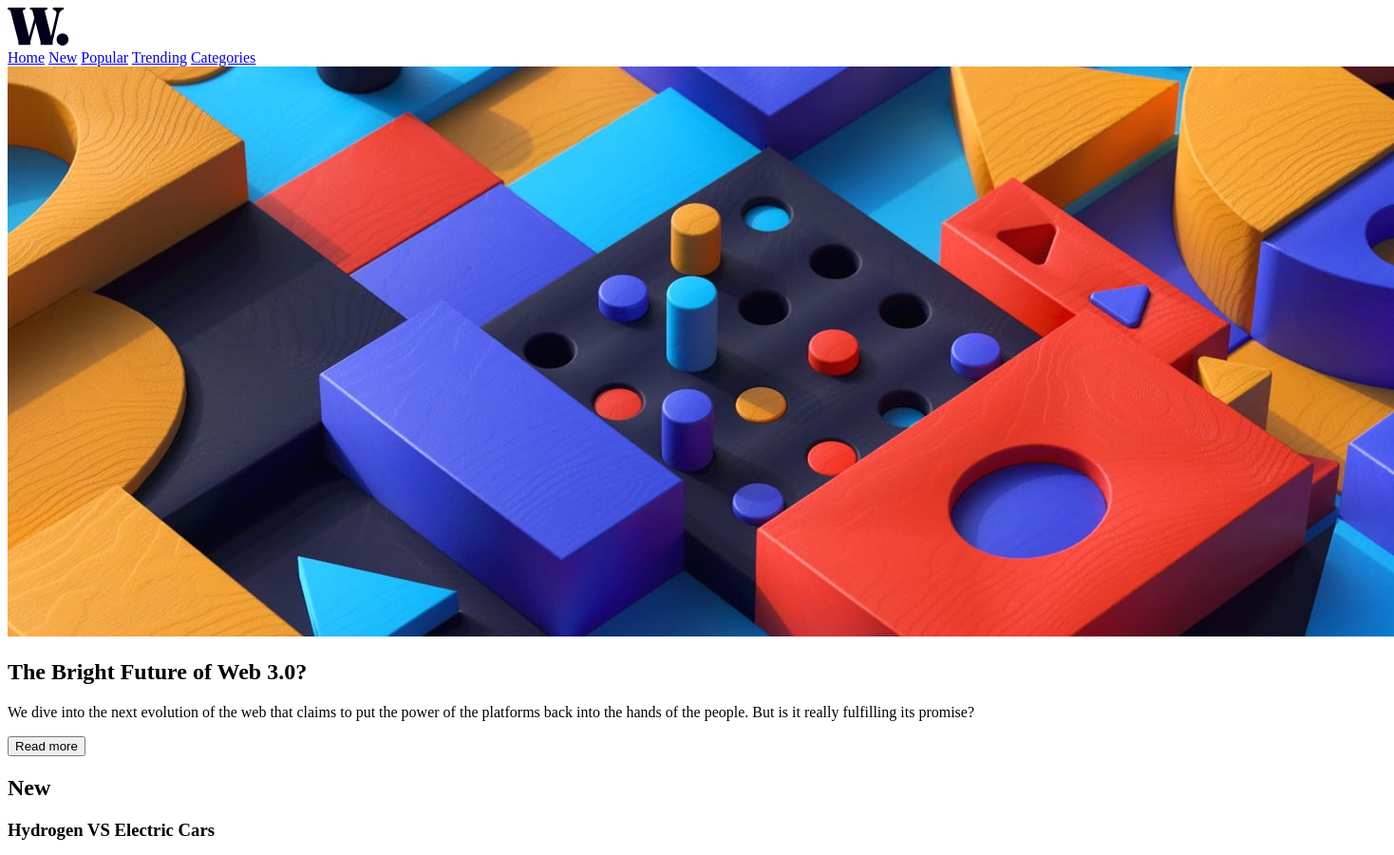
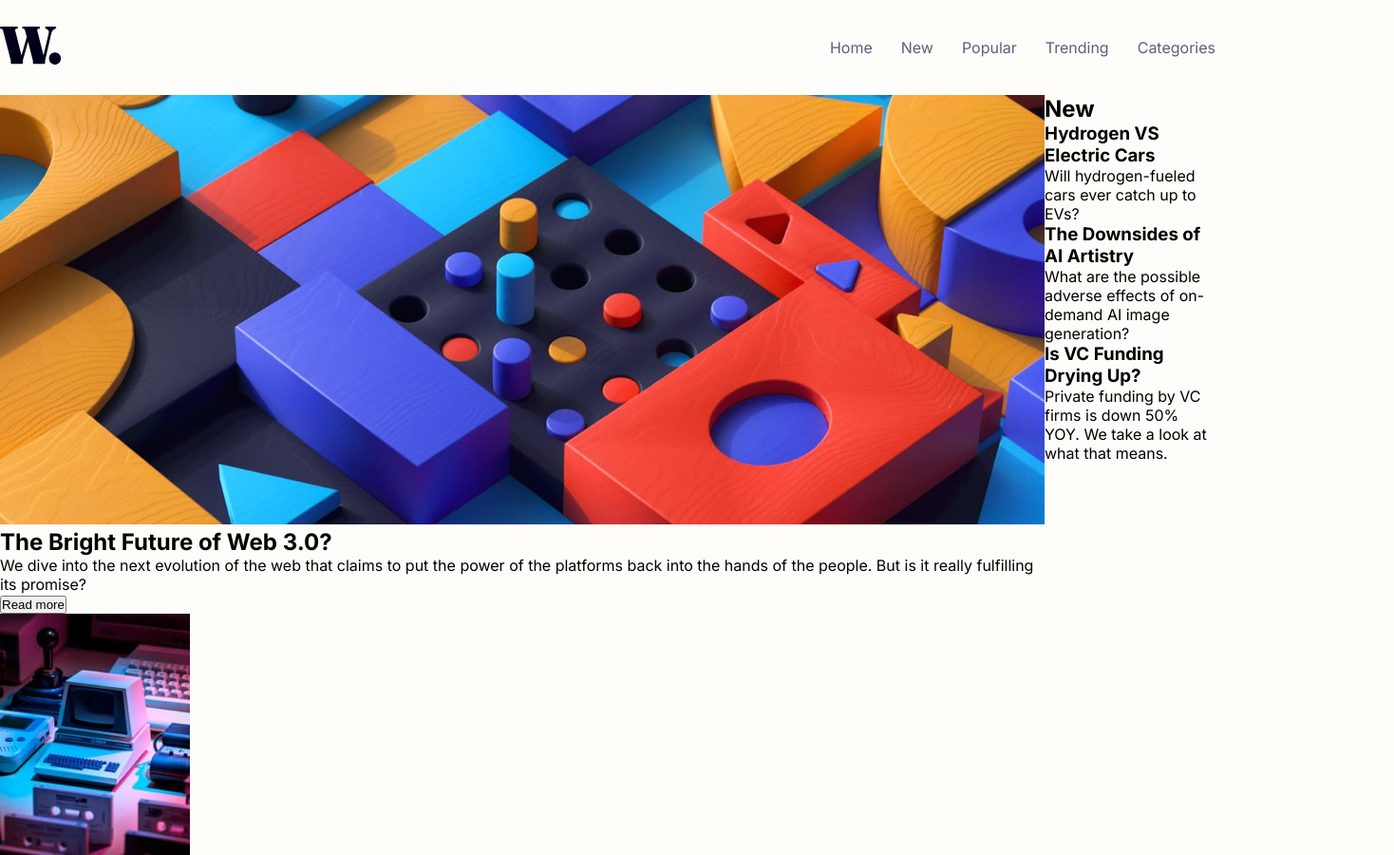
Before and after one commit to laviniiabenvindo/NewsHomepage, a plain HTML site: page NewsHomepage/index.html in a window 1280 px wide. Shown: the top 900 px of the page at 95% size, 1468 px wide, since content can reach past the window. Drawn offline with Linux system fonts and the light colour scheme.

Commit message:
Em andamento

```diff
--- a/NewsHomepage/index.html
+++ b/NewsHomepage/index.html
@@ -8,9 +8,11 @@
   <title>Frontend Mentor | News homepage</title>
 </head>
 <body>
+  <div class="conteiner">
     <header>
       <div class="logo">
         <img src="./assets/images/logo.svg" alt="">
+      </div>
       <nav class="nav">
         <a href="#" class="nav-item">Home</a>
         <a href="#" class="nav-item">New</a>
@@ -18,11 +20,11 @@
         <a href="#" class="nav-item">Trending</a>
         <a href="#" class="nav-item">Categories</a>
       </nav>
-    </div>
     </header>
     <main>
       <section class="aside1">
-      <img src="./assets/images/image-web-3-desktop.jpg" alt="">
+        <img class="imgConteiner" src="./assets/images/image-web-3-desktop.jpg" alt="">
+        <div class="subaside1">
           <div class="title">
             <h1>The Bright Future of Web 3.0?</h1>
           </div>
@@ -30,10 +32,11 @@
             <p>  We dive into the next evolution of the web that claims to put the power of the platforms back into the hands of the people.
               But is it really fulfilling its promise?
             </p>
+            <button>Read more</button>
           </div>
-      <button>Read more</button>
+        </div>
       </section>
-    <section>
+      <section class="aside2">
         <div class="box1">
           <h2>New</h2>
           <h3>Hydrogen VS Electric Cars</h3>
@@ -69,6 +72,7 @@
         <p>How the pandemic has sparked fresh opportunities.</p>
       </div>
     </footer>
+  </div>
   <div class="attribution">
     Challenge by <a href="https://www.frontendmentor.io?ref=challenge" target="_blank">Frontend Mentor</a>.
     Coded by <a href="#">Lavínia Benvindo</a>.
--- a/NewsHomepage/style.css
+++ b/NewsHomepage/style.css
@@ -1,5 +1,4 @@
 @import url('https://fonts.googleapis.com/css2?family=Inter:wght@400;700;800&display=swap');
-/* font-family: 'Inter', sans-serif; */
 /* - Mobile: 375px - Desktop: 1440px */
 :root{
     /* ### Primary */
@@ -14,3 +13,38 @@
     --Dark-grayish-blue: hsl(236, 13%, 42%);
     --Very-dark-blue: hsl(240, 100%, 5%);
 }
+*{
+    margin: 0;
+    padding: 0;
+    box-sizing: border-box;
+}
+body{
+    font-family: 'Inter', sans-serif;
+    background-color: var(--Off-white);
+}
+header{
+    display: flex;
+    flex-direction: row;
+    justify-content: space-between;
+    height: 100px;
+    align-items: center;
+}
+header nav{
+    display: flex;
+    gap: 30px;
+}
+a{
+    text-decoration: none;
+    color: var(--Dark-grayish-blue);
+}
+main{
+    display: flex;
+    flex-direction: row;
+}
+.imgConteiner{
+    width: 1100px;
+}
+.subaside{
+    display: flex;
+    flex-direction: row;
+}
```
Lines whose indentation alone changed are shown as unchanged.
